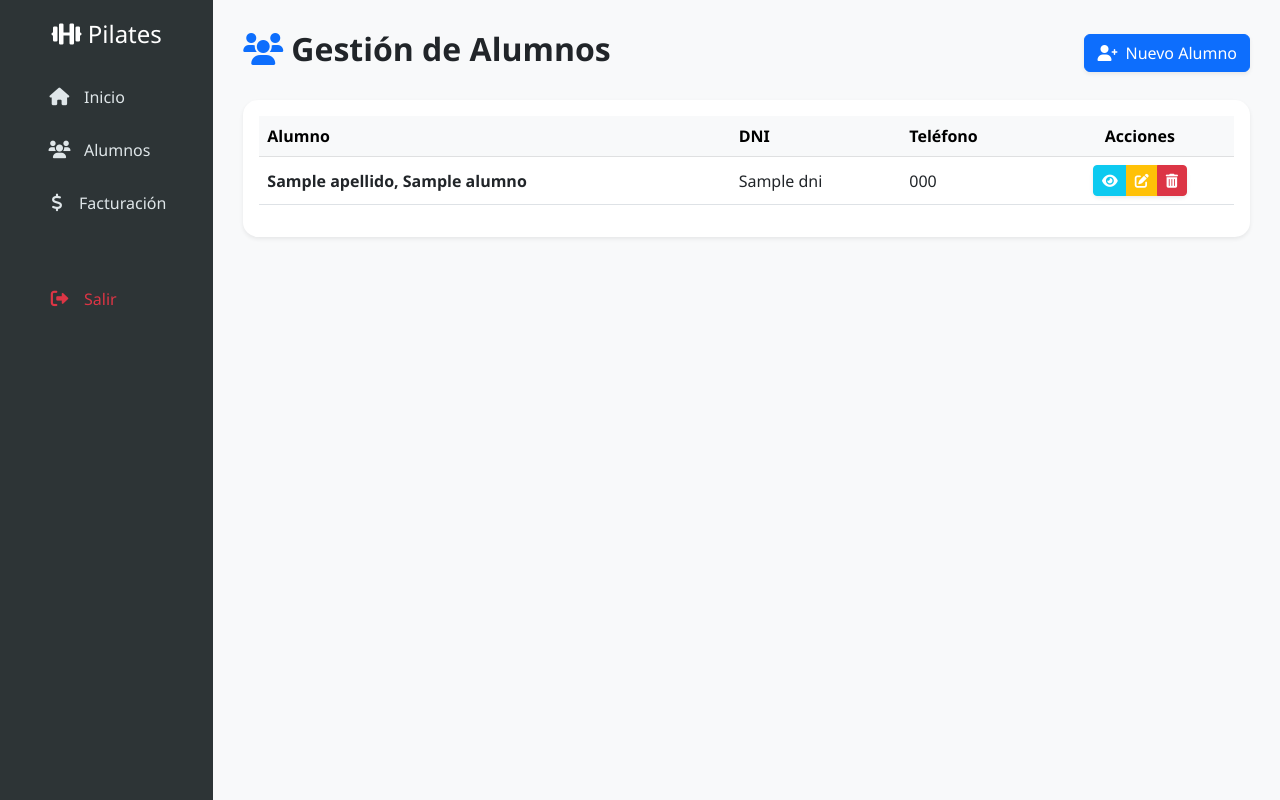
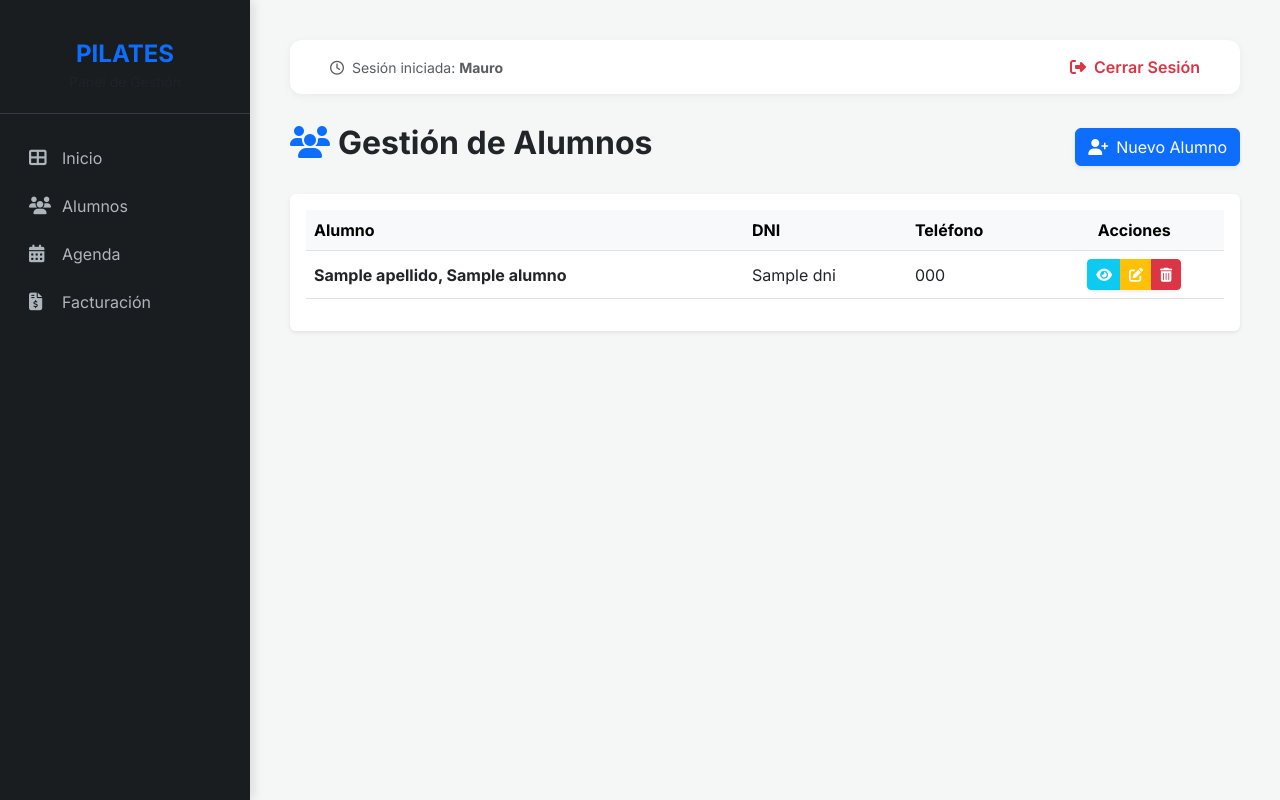
Before and after one commit to Pastormerlo/pilates-sistema, a Flask app: page /alumnos in a window 1280 px wide. Run offline with Flask 3, Linux system fonts and the light colour scheme; the visitor is signed in with stand-in values (Sample User, id 1); a database or web service that is not in the repository returns one stand-in record (values such as "Sample title"); some libraries are stand-ins or nearby versions.

Commit message:
Add files via upload

```diff
--- a/templates/layout.html
+++ b/templates/layout.html
@@ -3,38 +3,112 @@
 <head>
     <meta charset="UTF-8">
     <meta name="viewport" content="width=device-width, initial-scale=1.0">
-    <title>Pilates Mauro - Sistema</title>
+    <title>Mauro Pilates - Gestión Profesional</title>
+    <link href="https://fonts.googleapis.com/css2?family=Inter:wght@300;400;600;700&display=swap" rel="stylesheet">
+    <link rel="stylesheet" href="https://cdnjs.cloudflare.com/ajax/libs/font-awesome/6.4.0/css/all.min.css">
     <link href="https://cdn.jsdelivr.net/npm/bootstrap@5.3.0/dist/css/bootstrap.min.css" rel="stylesheet">
-    <link rel="stylesheet" href="https://cdnjs.cloudflare.com/ajax/libs/font-awesome/6.0.0/css/all.min.css">
     <style>
-        :root { --primary-color: #6c5ce7; }
-        body { background-color: #f8f9fa; font-family: 'Segoe UI', Tahoma, Geneva, Verdana, sans-serif; }
-        .sidebar { background: #2d3436; min-height: 100vh; color: white; padding-top: 20px; }
-        .nav-link { color: #dfe6e9; padding: 12px 20px; display: flex; align-items: center; text-decoration: none; border-radius: 8px; margin: 5px 15px; transition: 0.3s; }
-        .nav-link:hover { background: #6c5ce7; color: white; }
-        .nav-link i { margin-right: 12px; font-size: 1.1rem; width: 25px; text-align: center; }
-        .nav-link span { font-weight: 500; }
-        .main-content { padding: 30px; }
-        .card { border: none; border-radius: 15px; box-shadow: 0 4px 15px rgba(0,0,0,0.05); }
+        body {
+            font-family: 'Inter', sans-serif;
+            background-color: #f4f7f6;
+            display: flex;
+            min-height: 100vh;
+        }
+        /* Sidebar lateral */
+        .sidebar {
+            width: 250px;
+            background: #1a1d20;
+            color: white;
+            flex-shrink: 0;
+            padding-top: 20px;
+            box-shadow: 4px 0 10px rgba(0,0,0,0.1);
+        }
+        .sidebar-header {
+            padding: 20px;
+            text-align: center;
+            border-bottom: 1px solid #343a40;
+            margin-bottom: 20px;
+        }
+        .sidebar-header h4 {
+            font-weight: 700;
+            color: #0d6efd;
+            margin: 0;
+        }
+        .nav-link {
+            color: #adb5bd;
+            padding: 12px 25px;
+            transition: all 0.3s;
+            display: flex;
+            align-items: center;
+            border-left: 4px solid transparent;
+        }
+        .nav-link:hover, .nav-link.active {
+            background: #2b3035;
+            color: white;
+            border-left-color: #0d6efd;
+        }
+        .nav-link i {
+            width: 25px;
+            font-size: 1.1rem;
+        }
+        /* Contenido Principal */
+        .main-content {
+            flex-grow: 1;
+            padding: 40px;
+        }
+        .top-bar {
+            background: white;
+            padding: 15px 40px;
+            margin-bottom: 30px;
+            border-radius: 12px;
+            box-shadow: 0 2px 10px rgba(0,0,0,0.05);
+            display: flex;
+            justify-content: space-between;
+            align-items: center;
+        }
+        .logout-btn {
+            color: #dc3545;
+            text-decoration: none;
+            font-weight: 600;
+        }
     </style>
 </head>
 <body>
-    <div class="container-fluid">
-        <div class="row">
-            <div class="col-md-3 col-lg-2 sidebar d-none d-md-block">
-                <h4 class="text-center mb-4"><i class="fas fa-dumbbell"></i> Pilates</h4>
-                <nav>
-                    <a href="/" class="nav-link"><i class="fas fa-home"></i> <span>Inicio</span></a>
-                    <a href="/alumnos" class="nav-link"><i class="fas fa-users"></i> <span>Alumnos</span></a>
-                    <a href="/facturacion" class="nav-link"><i class="fas fa-dollar-sign"></i> <span>Facturación</span></a>
-                    <a href="/logout" class="nav-link mt-5 text-danger"><i class="fas fa-sign-out-alt"></i> <span>Salir</span></a>
-                </nav>
+
+    <div class="sidebar">
+        <div class="sidebar-header">
+            <h4>PILATES</h4>
+            <small class="text-muted">Panel de Gestión</small>
+        </div>
+        <nav class="nav flex-column">
+            <a class="nav-link" href="/">
+                <i class="fas fa-th-large me-2"></i> Inicio
+            </a>
+            <a class="nav-link" href="/alumnos">
+                <i class="fas fa-users me-2"></i> Alumnos
+            </a>
+            <a class="nav-link" href="/agenda">
+                <i class="fas fa-calendar-alt me-2"></i> Agenda
+            </a>
+            <a class="nav-link" href="/facturacion">
+                <i class="fas fa-file-invoice-dollar me-2"></i> Facturación
+            </a>
+        </nav>
+    </div>
+
+    <div class="main-content">
+        <div class="top-bar">
+            <div class="text-muted small">
+                <i class="far fa-clock me-1"></i> Sesión iniciada: <strong>Mauro</strong>
             </div>
-            <div class="col-md-9 col-lg-10 main-content">
-                {% block content %}{% endblock %}
-            </div>
+            <a href="/logout" class="logout-btn">
+                <i class="fas fa-sign-out-alt me-1"></i> Cerrar Sesión
+            </a>
         </div>
+
+        {% block content %}{% endblock %}
     </div>
+
     <script src="https://cdn.jsdelivr.net/npm/bootstrap@5.3.0/dist/js/bootstrap.bundle.min.js"></script>
 </body>
 </html>
```
Also changed, not shown: templates/agenda.html (added, +80 -0 lines).
